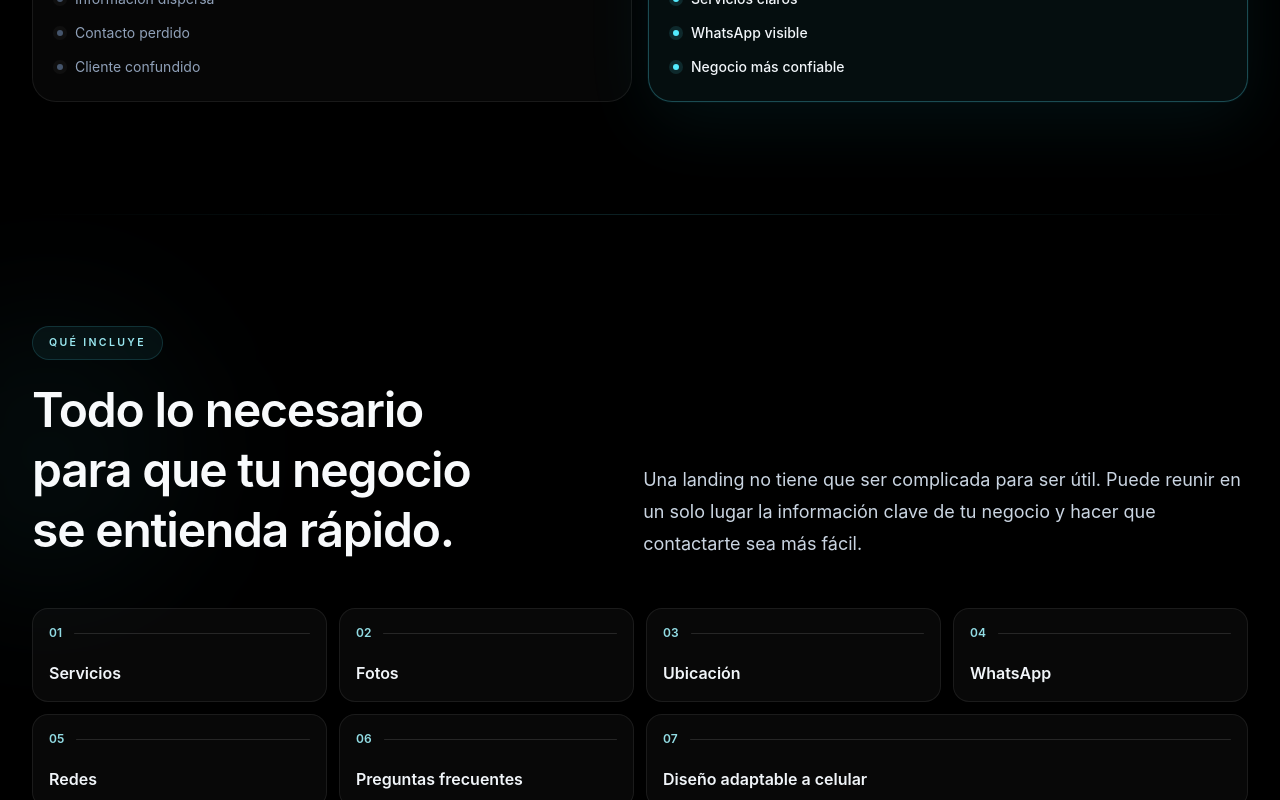
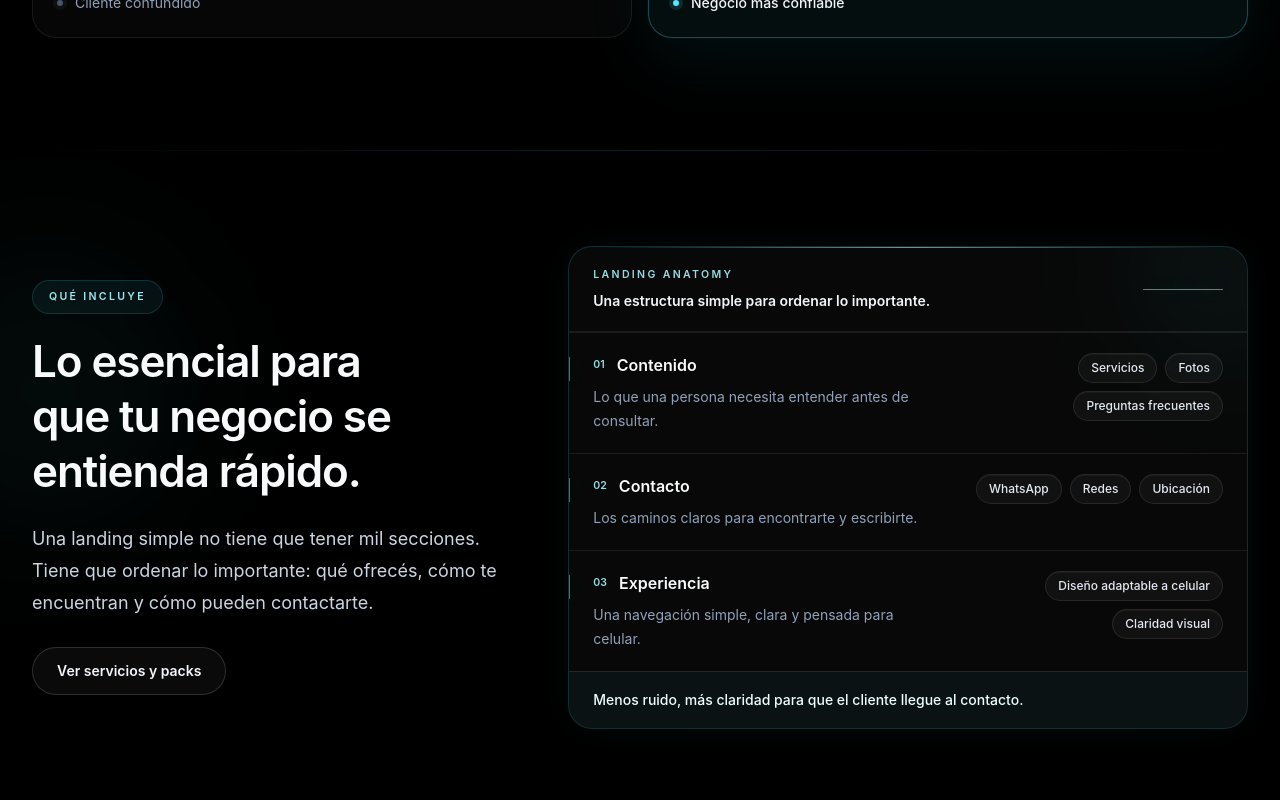
Before and after one commit to ezexgonzalez/eze-web-studio, a React (Vite) app: page / in a window 1280 px wide. Shown: the part 2000-2800 px from the top of the page. Built offline with nearby package versions, Linux system fonts and the light colour scheme.

Commit message:
simplify lading structure

```diff
--- a/src/App.jsx
+++ b/src/App.jsx
@@ -5,9 +5,6 @@ import ProblemSection from './components/sections/ProblemSection'
 import SolutionSection from './components/sections/SolutionSection'
 import IncludesSection from './components/sections/IncludesSection'
 import AboutSection from './components/sections/AboutSection'
-import PacksSection from './components/sections/PacksSection'
-import ProcessSection from './components/sections/ProcessSection'
-import FaqSection from './components/sections/FaqSection'
 import ContactSection from './components/sections/ContactSection'
 
 function App() {
@@ -20,9 +17,6 @@ function App() {
         <SolutionSection />
         <IncludesSection />
         <AboutSection />
-        <PacksSection />
-        <ProcessSection />
-        <FaqSection />
         <ContactSection />
       </main>
       <Footer />
--- a/src/components/layout/Navbar.jsx
+++ b/src/components/layout/Navbar.jsx
@@ -2,7 +2,15 @@ import { useEffect, useState } from "react";
 import { siteConfig } from "../../data/siteConfig";
 import Button from "../ui/Button";
 
-const navLinks = ["Inicio", "Servicios", "Proceso", "Contacto"];
+const navLinks = ["Inicio", "Problema", "Servicios", "Sobre Eze", "Contacto"];
+
+const navTargets = {
+  Inicio: "inicio",
+  Problema: "problema",
+  Servicios: "servicios",
+  "Sobre Eze": "sobre-eze",
+  Contacto: "contacto",
+};
 
 function LogoMark() {
   return (
@@ -56,7 +64,7 @@ function Navbar() {
         <div className="hidden items-center gap-7 md:flex">
           {navLinks.map((link) => (
             <a
-              href={`#${link.toLowerCase()}`}
+              href={`#${navTargets[link]}`}
               className="group relative py-1 text-sm font-medium text-slate-400/90 transition-colors duration-300 ease-out hover:text-cyan-100"
               key={link}
             >
--- a/src/components/sections/HeroSection.jsx
+++ b/src/components/sections/HeroSection.jsx
@@ -133,7 +133,7 @@ function HeroSection() {
             </Button>
             <Button
               as="a"
-              href="#proceso"
+              href="#servicios"
               variant="secondary"
               className="w-full sm:w-auto"
             >
--- a/src/components/sections/IncludesSection.jsx
+++ b/src/components/sections/IncludesSection.jsx
@@ -1,4 +1,40 @@
 import { siteConfig } from "../../data/siteConfig";
+import Button from "../ui/Button";
+
+function StructureBlock({ group, index }) {
+  return (
+    <div className="relative border-t border-white/[0.08] px-5 py-5 first:border-t-0 sm:px-6">
+      <div className="absolute left-0 top-6 h-6 w-px bg-cyan-300/50 shadow-[0_0_18px_rgba(34,211,238,0.28)]" />
+
+      <div className="flex flex-col gap-4 sm:flex-row sm:items-start sm:justify-between">
+        <div className="max-w-sm">
+          <div className="flex items-center gap-3">
+            <span className="text-[0.66rem] font-semibold text-cyan-200/90">
+              {String(index + 1).padStart(2, "0")}
+            </span>
+            <h3 className="text-base font-semibold text-slate-50">
+              {group.title}
+            </h3>
+          </div>
+          <p className="mt-2 text-sm leading-6 text-slate-400">
+            {group.description}
+          </p>
+        </div>
+
+        <div className="flex flex-wrap gap-2 sm:max-w-[17rem] sm:justify-end">
+          {group.items.map((item) => (
+            <span
+              className="rounded-full border border-white/[0.09] bg-white/[0.04] px-3 py-1.5 text-xs font-medium text-slate-200 shadow-[inset_0_1px_0_rgba(255,255,255,0.04)]"
+              key={item}
+            >
+              {item}
+            </span>
+          ))}
+        </div>
+      </div>
+    </div>
+  );
+}
 
 function IncludesSection() {
   const { includes } = siteConfig;
@@ -6,46 +42,63 @@ function IncludesSection() {
   return (
     <section
       id="servicios"
-      className="relative isolate overflow-hidden bg-black px-4 py-20 sm:px-6 sm:py-24 lg:px-8 lg:py-28"
+      className="relative isolate overflow-hidden bg-black px-4 py-18 sm:px-6 sm:py-22 lg:px-8 lg:py-24"
     >
       <div className="absolute inset-x-8 top-0 h-px bg-gradient-to-r from-transparent via-cyan-300/[0.14] to-transparent" />
-      <div className="absolute left-0 top-24 -z-10 h-72 w-72 -translate-x-1/3 rounded-full bg-cyan-300/[0.045] blur-3xl" />
+      <div className="absolute left-0 top-24 -z-10 h-72 w-72 -translate-x-1/3 rounded-full bg-cyan-300/[0.04] blur-3xl" />
 
-      <div className="mx-auto w-full max-w-7xl">
-        <div className="grid gap-10 lg:grid-cols-[0.95fr_1.05fr] lg:items-end lg:gap-16">
-          <div className="max-w-2xl">
+      <div className="mx-auto grid w-full max-w-7xl gap-10 lg:grid-cols-[0.82fr_1.18fr] lg:items-center lg:gap-16">
+        <div className="max-w-xl">
+          <div>
             <p className="mb-5 inline-flex rounded-full border border-cyan-300/[0.15] bg-cyan-300/[0.06] px-4 py-2 text-[0.66rem] font-semibold uppercase tracking-[0.22em] text-cyan-200/95">
               {includes.eyebrow}
             </p>
-            <h2 className="text-balance text-3xl font-semibold leading-tight tracking-[-0.025em] text-slate-50 sm:text-4xl lg:text-5xl">
+            <h2 className="text-balance text-3xl font-semibold leading-tight tracking-[-0.025em] text-slate-50 sm:text-4xl lg:text-[2.75rem]">
               {includes.title}
             </h2>
           </div>
 
-          <p className="max-w-2xl text-base leading-7 text-slate-300 sm:text-lg sm:leading-8">
+          <p className="mt-6 text-base leading-7 text-slate-300 sm:text-lg sm:leading-8">
             {includes.description}
           </p>
+
+          <Button
+            as="a"
+            href="#contacto"
+            variant="secondary"
+            className="mt-7 w-full sm:w-auto"
+          >
+            {includes.cta}
+          </Button>
         </div>
 
-        <div className="mt-10 grid gap-3 sm:grid-cols-2 lg:mt-12 lg:grid-cols-4">
-          {includes.items.map((item, index) => (
-            <div
-              className={`group rounded-2xl border border-white/[0.08] bg-white/[0.032] p-4 transition-[background-color,border-color,box-shadow,transform] duration-300 ease-out hover:-translate-y-0.5 hover:border-cyan-300/[0.22] hover:bg-white/[0.052] hover:shadow-[0_0_30px_rgba(34,211,238,0.055)] ${
-                index === includes.items.length - 1 ? "sm:col-span-2 lg:col-span-2" : ""
-              }`}
-              key={item}
-            >
-              <div className="mb-5 flex items-center gap-3">
-                <span className="text-xs font-semibold text-cyan-200/90">
-                  {String(index + 1).padStart(2, "0")}
-                </span>
-                <span className="h-px flex-1 rounded-full bg-white/[0.12] transition-colors duration-300 group-hover:bg-cyan-300/[0.38]" />
+        <div className="relative overflow-hidden rounded-3xl border border-cyan-300/[0.16] bg-white/[0.032] shadow-[0_28px_100px_rgba(0,0,0,0.38),0_0_42px_rgba(34,211,238,0.055)] backdrop-blur-xl">
+          <div className="absolute inset-x-8 top-0 h-px bg-gradient-to-r from-transparent via-cyan-300/70 to-transparent" />
+          <div className="absolute right-0 top-0 h-40 w-40 translate-x-1/3 -translate-y-1/3 rounded-full bg-cyan-300/[0.065] blur-3xl" />
+
+          <div className="relative border-b border-white/[0.08] px-5 py-5 sm:px-6">
+            <div className="flex items-center justify-between gap-4">
+              <div>
+                <p className="text-[0.66rem] font-semibold uppercase tracking-[0.22em] text-cyan-200/90">
+                  Landing anatomy
+                </p>
+                <p className="mt-2 text-sm font-semibold text-slate-100">
+                  Una estructura simple para ordenar lo importante.
+                </p>
               </div>
-              <p className="text-sm font-semibold text-slate-100 sm:text-base">
-                {item}
-              </p>
+              <span className="hidden h-px w-20 rounded-full bg-cyan-300/60 shadow-[0_0_18px_rgba(34,211,238,0.24)] sm:block" />
             </div>
+          </div>
+
+          {includes.groups.map((group, index) => (
+            <StructureBlock group={group} index={index} key={group.title} />
           ))}
+
+          <div className="relative border-t border-cyan-300/[0.12] bg-cyan-300/[0.045] px-5 py-4 sm:px-6">
+            <p className="text-sm font-medium leading-6 text-cyan-50">
+              Menos ruido, más claridad para que el cliente llegue al contacto.
+            </p>
+          </div>
         </div>
       </div>
     </section>
--- a/src/data/siteConfig.js
+++ b/src/data/siteConfig.js
@@ -15,7 +15,7 @@ export const siteConfig = {
     description:
       "Si tu información está dispersa en redes, una landing clara puede ayudarte a mostrar tus servicios, generar más confianza y facilitar el contacto.",
     primaryCta: "Quiero mejorar mi presencia online",
-    secondaryCta: "Ver cómo funciona",
+    secondaryCta: "Ver qué incluye",
   },
 
   previewItems: [
@@ -32,7 +32,7 @@ export const siteConfig = {
     title:
       "Muchos negocios tienen presencia online, pero no una presentación clara.",
     description:
-      "Instagram ayuda a mostrar movimiento, pero muchas veces la información importante queda dispersa: servicios en historias destacadas, precios en publicaciones viejas, ubicación en la bio y contacto perdido entre mensajes.",
+      "Instagram ayuda a mostrar movimiento, pero muchas veces la información clave queda dispersa entre historias, publicaciones, bio y mensajes.",
     secondaryText:
       "Cuando una persona tiene que buscar demasiado, es más fácil que abandone antes de consultar.",
     cards: [
@@ -70,17 +70,26 @@ export const siteConfig = {
 
   includes: {
     eyebrow: "QUÉ INCLUYE",
-    title: "Todo lo necesario para que tu negocio se entienda rápido.",
+    title: "Lo esencial para que tu negocio se entienda rápido.",
     description:
-      "Una landing no tiene que ser complicada para ser útil. Puede reunir en un solo lugar la información clave de tu negocio y hacer que contactarte sea más fácil.",
-    items: [
-      "Servicios",
-      "Fotos",
-      "Ubicación",
-      "WhatsApp",
-      "Redes",
-      "Preguntas frecuentes",
-      "Diseño adaptable a celular",
+      "Una landing simple no tiene que tener mil secciones. Tiene que ordenar lo importante: qué ofrecés, cómo te encuentran y cómo pueden contactarte.",
+    cta: "Ver servicios y packs",
+    groups: [
+      {
+        title: "Contenido",
+        description: "Lo que una persona necesita entender antes de consultar.",
+        items: ["Servicios", "Fotos", "Preguntas frecuentes"],
+      },
+      {
+        title: "Contacto",
+        description: "Los caminos claros para encontrarte y escribirte.",
+        items: ["WhatsApp", "Redes", "Ubicación"],
+      },
+      {
+        title: "Experiencia",
+        description: "Una navegación simple, clara y pensada para celular.",
+        items: ["Diseño adaptable a celular", "Claridad visual"],
+      },
     ],
   },
 
@@ -88,11 +97,21 @@ export const siteConfig = {
     eyebrow: "SOBRE EZE WEB STUDIO",
     title: "Diseño web independiente, claro y directo.",
     description:
-      "Eze Web Studio es un servicio personal de diseño y desarrollo de páginas web para negocios, profesionales y emprendimientos que quieren verse más profesionales online.",
+      "Eze Web Studio es un servicio personal para negocios, profesionales y emprendimientos que quieren verse más profesionales online sin meterse en una web complicada.",
     secondaryText:
-      "No trabajo como una agencia gigante. Trabajo de forma directa, cuidando el diseño, la claridad y la experiencia visual para que cada web sea simple, útil y profesional.",
+      "Trabajo de forma directa, cuidando diseño, claridad y experiencia visual para que cada web sea simple, útil y profesional.",
     highlightedPhrase:
       "Una marca personal, un trato directo y una web pensada con criterio.",
+    manifesto: {
+      label: "CRITERIO DEL ESTUDIO",
+      title: "Claridad antes que decoración.",
+      principles: [
+        "Diseño con intención.",
+        "Trato directo, sin vueltas.",
+        "Webs simples, útiles y profesionales.",
+      ],
+      closing: "Eze Web Studio · diseño web independiente",
+    },
   },
 
   packs: {
```
Also changed, not shown: src/components/sections/AboutSection.jsx (+50 -12 lines).
